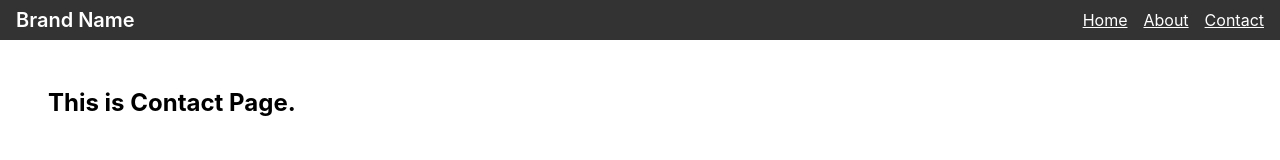
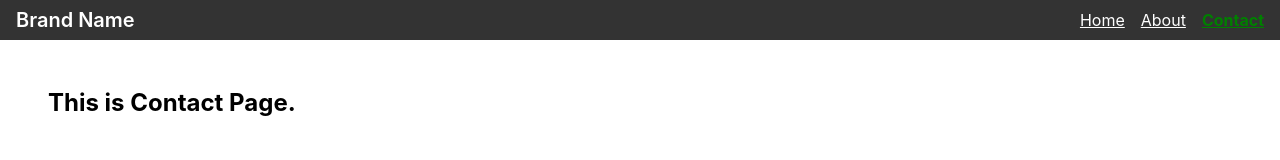
Before and after one commit to mdraselmiah95/React-Complete-Guide, a React (Create React App) app in the folder React-State-and-Its-Lifecycle/react-lifecycle/: page /contact in a window 1280 px wide. Shown: the top 160 px of the page. Built offline with nearby package versions, Linux system fonts and the light colour scheme.

Commit message:
new code added

```diff
--- a/React-State-and-Its-Lifecycle/react-lifecycle/src/components/layout/Layout.jsx
+++ b/React-State-and-Its-Lifecycle/react-lifecycle/src/components/layout/Layout.jsx
@@ -4,6 +4,12 @@ import classes from "./Layout.module.css";
 
 const Layout = (props) => {
   //   console.log(props:{children});
+  let activeStyle = {
+    textDecoration: "underline",
+    color: "green",
+    fontWeight: "700",
+  };
+
   return (
     <div>
       <nav className={classes.nav}>
@@ -13,14 +19,7 @@ const Layout = (props) => {
             <li>
               <NavLink
                 to="/"
-                style={({ isActive, isPending }) => {
-                  return {
-                    color: isActive ? "red" : "inherit",
-                  };
-                }}
-                className={({ isActive, isPending }) => {
-                  return isActive ? "active" : isPending ? "pending" : "";
-                }}
+                style={({ isActive }) => (isActive ? activeStyle : undefined)}
               >
                 Home
               </NavLink>
@@ -28,30 +27,16 @@ const Layout = (props) => {
 
             <li>
               <NavLink
-                to="about"
-                style={({ isActive, isPending }) => {
-                  return {
-                    color: isActive ? "red" : "inherit",
-                  };
-                }}
-                className={({ isActive, isPending }) => {
-                  return isActive ? "active" : isPending ? "pending" : "";
-                }}
+                to="/about"
+                style={({ isActive }) => (isActive ? activeStyle : undefined)}
               >
                 About
               </NavLink>
             </li>
             <li>
               <NavLink
-                to="contact"
-                style={({ isActive, isPending }) => {
-                  return {
-                    color: isActive ? "red" : "inherit",
-                  };
-                }}
-                className={({ isActive, isPending }) => {
-                  return isActive ? "active" : isPending ? "pending" : "";
-                }}
+                to="/contact"
+                style={({ isActive }) => (isActive ? activeStyle : undefined)}
               >
                 Contact
               </NavLink>
--- a/React-State-and-Its-Lifecycle/react-lifecycle/src/components/layout/Layout.module.css
+++ b/React-State-and-Its-Lifecycle/react-lifecycle/src/components/layout/Layout.module.css
@@ -16,6 +16,9 @@
   display: flex;
   gap: 1rem;
 }
+.menu ul a {
+  color: #fff;
+}
 .main {
   padding: 3rem;
 }
```
